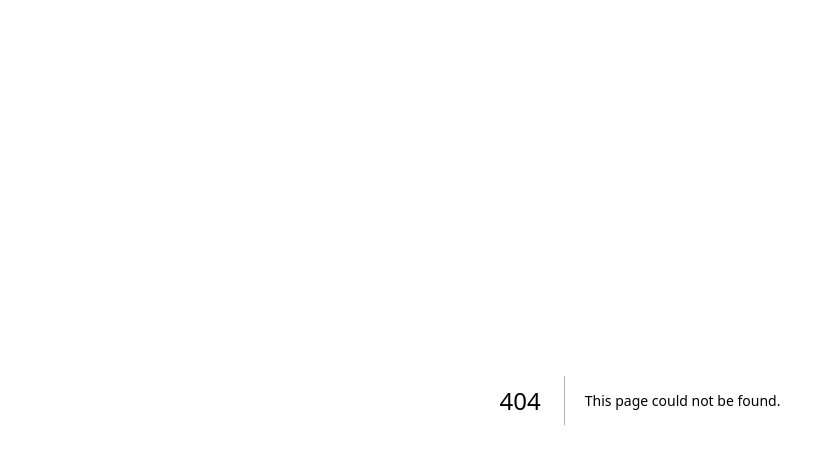
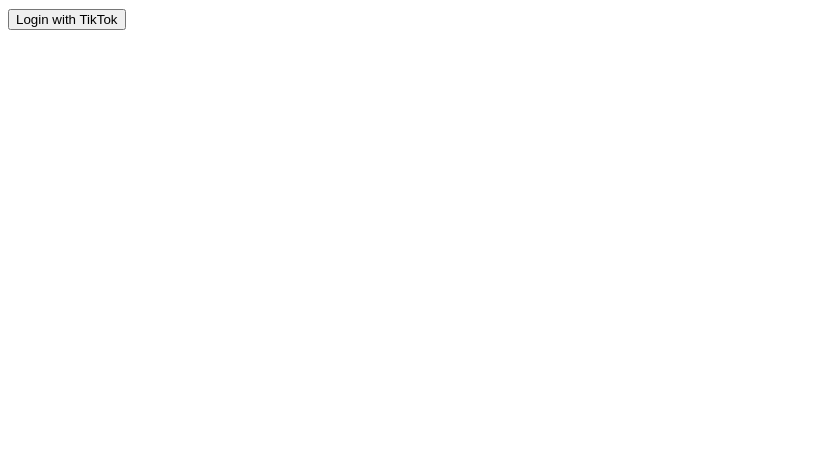
Before and after one commit to arupsarkar-sfdc/social-app, a Next.js app: page /auth/oauth/tiktok in a window 1280 px wide. Before the commit this address had no page. Shown: the top 464 px of the page, without its empty margins (0-835 px from the left). Built offline with nearby package versions, Linux system fonts and the light colour scheme.

Commit message:
Added tiktok redirect url

```diff
--- /dev/null
+++ b/app/auth/oauth/tiktok/page.tsx
@@ -0,0 +1,41 @@
+'use client'
+
+import { redirect } from "next/dist/server/api-utils"
+
+const login = () => {
+
+    //create a button with the text "Login with TikTok"
+    //on click, redirect to the TikTok login page
+    //after login, redirect to the app
+    const CLIENT_KEY = 'awd8pbwevaxtfozp'
+    const SERVER_ENDPOINT_REDIRECT = 'http://localhost:3000/auth/oauth/tiktok/callback'
+    const handleLogin = () => {
+        //redirect to TikTok login page
+        console.log("login with tiktok")
+        const csrfState = Math.random().toString(36).substring(2);
+        let url = 'https://www.tiktok.com/v2/auth/authorize/';
+
+        // the following params need to be in `application/x-www-form-urlencoded` format.
+        url += '?client_key={CLIENT_KEY}';
+        url += '&scope=user.info.basic';
+        url += '&response_type=code';
+        url += '&redirect_uri={SERVER_ENDPOINT_REDIRECT}';
+        url += '&state=' + csrfState;
+        // redirect to the url mentioned above
+
+        window.location.href = url;
+
+    }
+
+
+    return (
+        <div>
+            <button
+                onClick={handleLogin}>
+
+            Login with TikTok</button>
+        </div>
+    )
+}
+
+export default login
--- a/app/globals.css
+++ b/app/globals.css
@@ -2,7 +2,7 @@
 @tailwind components;
 @tailwind utilities;
 
-:root {
+/* :root {
   --foreground-rgb: 0, 0, 0;
   --background-start-rgb: 214, 219, 220;
   --background-end-rgb: 255, 255, 255;
@@ -23,5 +23,5 @@
       transparent,
       rgb(var(--background-end-rgb))
     )
-    rgb(var(--background-start-rgb));
+    rgb(var(--background-start-rgb)); */
 }
--- a/app/layout.tsx
+++ b/app/layout.tsx
@@ -1,6 +1,6 @@
 import type { Metadata } from 'next'
 import { Inter } from 'next/font/google'
-import './globals.css'
+// import './globals.css'
 
 const inter = Inter({ subsets: ['latin'] })
 
```
Also changed, not shown: app/auth/oauth/tiktok/callback/page.tsx (added, +28 -0 lines).
